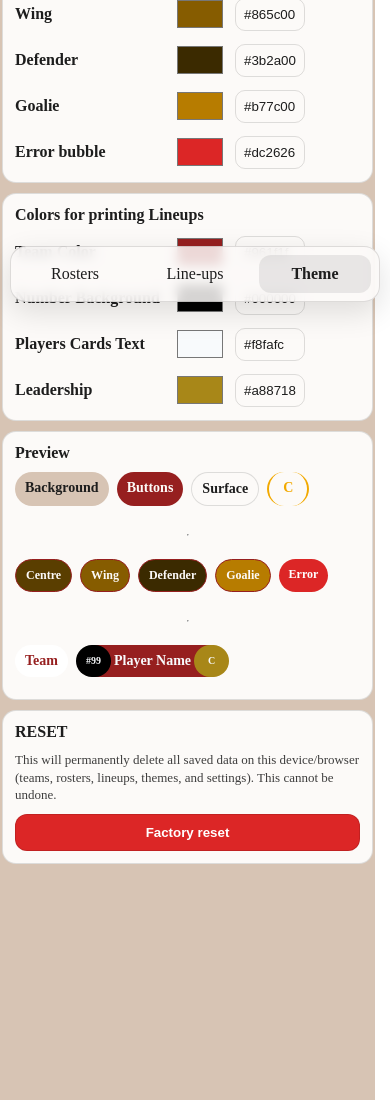
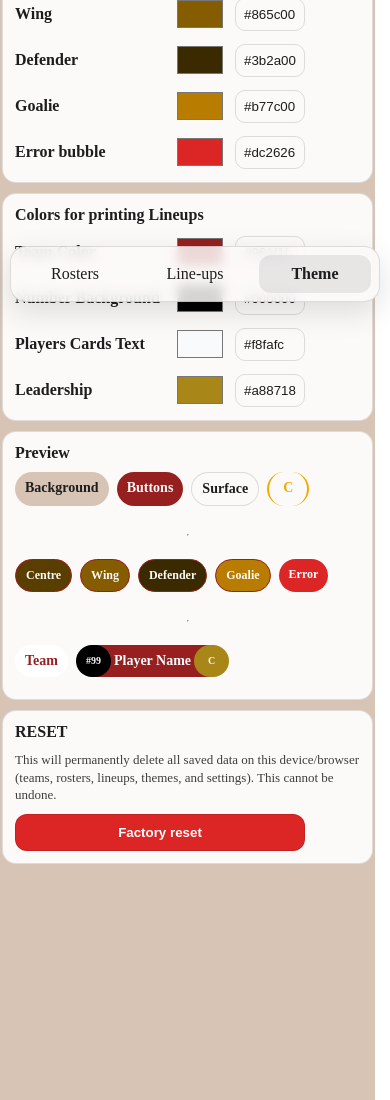
Before and after one commit to Newik83CZ/IceHockeyLineBuilder, a React (Vite) app: page /theme in a window 390 px wide. Shown: the part 532-1632 px from the top of the page. Built offline with nearby package versions, Linux system fonts and the light colour scheme.

Commit message:
Changed font size for phone

```diff
--- a/src/pages/Theme.jsx
+++ b/src/pages/Theme.jsx
@@ -356,7 +356,7 @@ function ResetFactoryCard() {
       <button
         onClick={() => setOpen(true)}
         style={{
-          width: "100%",
+          width: 290,
           padding: "10px 12px",
           borderRadius: 12,
           border: "1px solid var(--border)",
@@ -414,7 +414,7 @@ function ResetFactoryCard() {
                   padding: "10px 12px",
                   borderRadius: 12,
                   border: "1px solid var(--border)",
-                  background: "transparent",
+                  background: "var(--buttons)",
                   fontWeight: 800,
                 }}
               >
```
